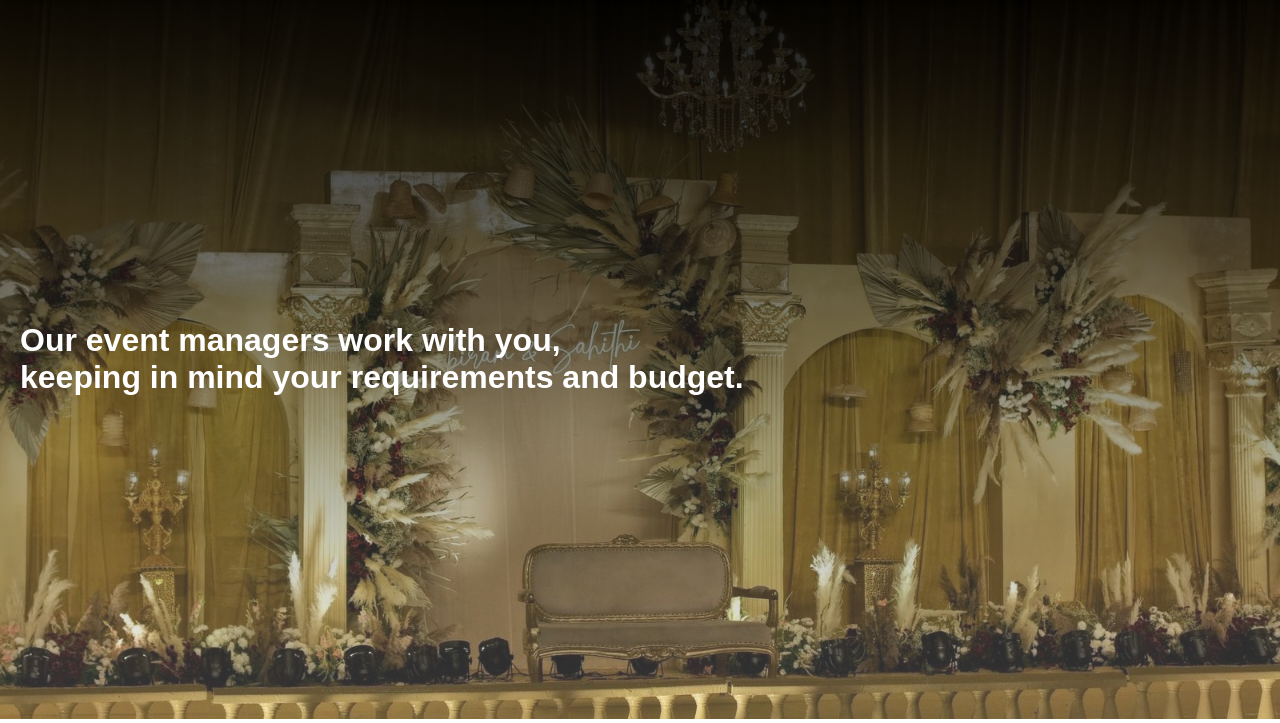
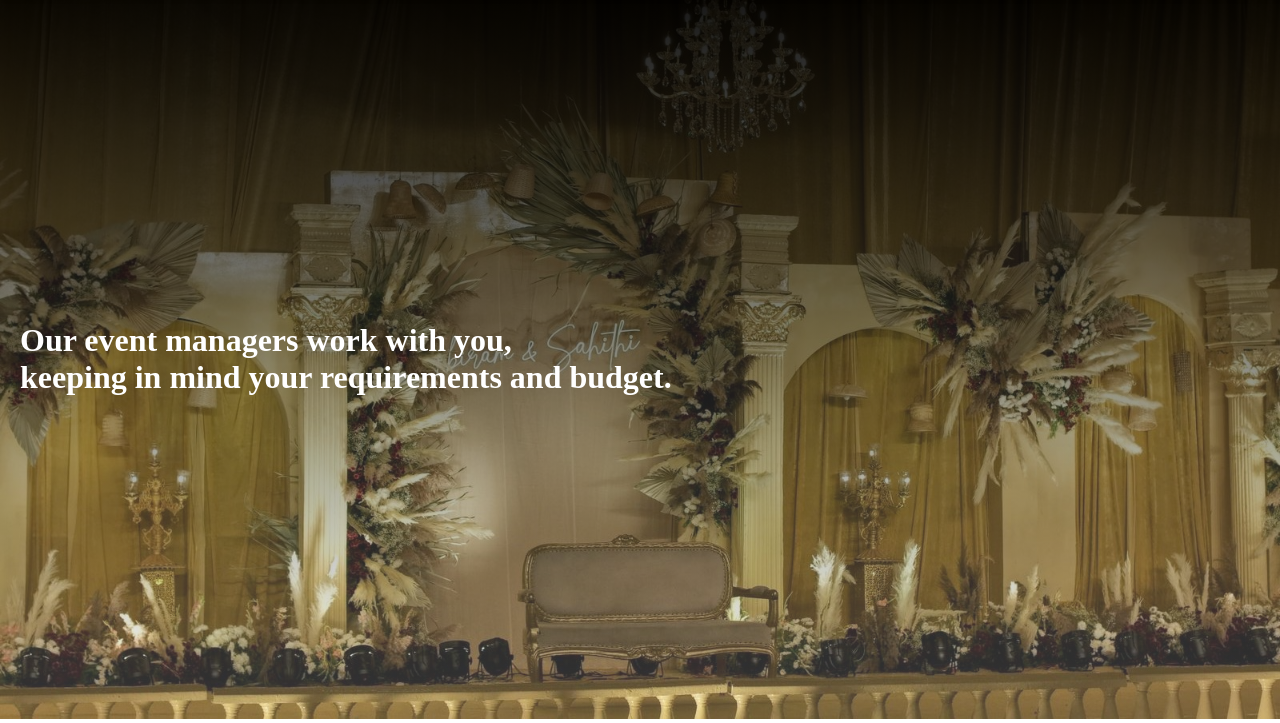
Before and after one commit to reddymukkara12-svg/events, a Flask app: page / in a window 1280 px wide. Shown: the part 81-804 px from the top of the page. Run offline with Flask 3, Linux system fonts and the light colour scheme.

Commit message:
Fix HTML encoding issues in index.html

```diff
--- a/events/templates/index.html
+++ b/events/templates/index.html
@@ -64,6 +64,7 @@ body {
     text-align: left;
     padding: 20px;
     font-size: 100px;
+    font-family:Times New Roman;
 }
 
 /* SECOND SECTION */
```
